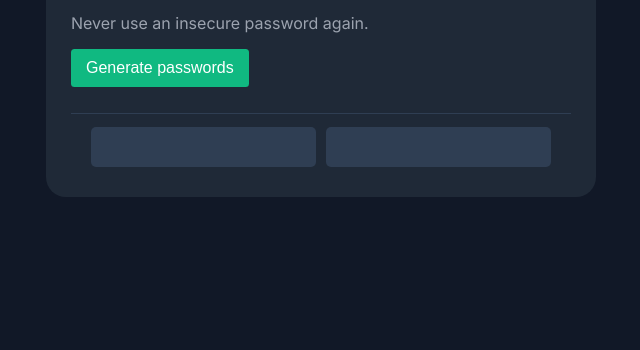
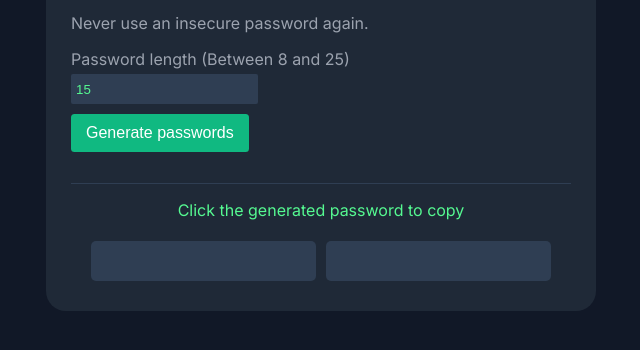
Before and after one commit to nielsen26/Random-Password-Generator, a plain HTML site: page index.html in a window 1280 px wide. Shown: the part 250-600 px from the top of the page, without its empty margins (319-959 px from the left). Drawn offline with Linux system fonts and the light colour scheme.

Commit message:
Mostly completed features

```diff
--- a/index.html
+++ b/index.html
@@ -22,6 +22,15 @@
 			<p id="desc">Never use an insecure password again.</p>
 
 			<form>
+				<label for="clength">Password length (Between 8 and 25)</label>
+				<br />
+				<input
+					type="text"
+					name="clength"
+					id="pass_length"
+					value="15"
+					placeholder="Password length"
+				/><br />
 				<input
 					id="generate_btn"
 					type="button"
@@ -31,6 +40,7 @@
 			</form>
 			<br />
 			<hr />
+			<p id="copy_msg">Click the generated password to copy</p>
 			<div class="results_container">
 				<div class="result" id="result1"></div>
 				<div class="result" id="result2"></div>
--- a/index.js
+++ b/index.js
@@ -16,10 +16,17 @@ const sym = ["~","`","!","@","#","$","%","^","&","*","(",")",
 "_","-","+","=","{","[","}","]",",","|",":",";","<",">",".","?","/"]
 
 const results = document.querySelectorAll(".result")
+const passlen = document.querySelector("#pass_length")
 
 let length = 15
 
 function generate_pass() {
+    let input_len = parseInt(passlen.value)
+
+    if (input_len >= 8 && input_len <= 25) {
+        length = input_len
+    }
+
     for (let n = 0; n < results.length; n++) {
         let password = ""
         for (let i = 0; i < length; i++) {
@@ -33,13 +40,9 @@ for (let i = 0; i < results.length; i++) {
     results[i].addEventListener("click", function(){
         const copyText = results[i]
 
-        /* Select the text field */
-        copyText.select()
-        copyText.setSelectionRange(0, 99999) /* For mobile devices */
+        /* Copy the text inside the text field */
+        navigator.clipboard.writeText(copyText.textContent)
 
-        /* Copy the text inside the text field */
-        navigator.clipboard.writeText(copyText.value)
-
-        alert("Copied the text: " + copyText.value)
+        alert("Copied the text: " + copyText.textContent)
     })
 }
--- a/style.css
+++ b/style.css
@@ -46,6 +46,32 @@ h1 {
     font-size: 100%;
 }
 
+label {
+    color: #9CA3AF;
+    font-family: 'Inter';
+    font-size: 100%;
+}
+
+input {
+    margin: 5px auto;
+}
+
+#pass_length {
+    border-radius: 2px;
+    background-color: #2F3E53;
+    color: #55F991;
+    border-style: none;
+    padding: 5px;
+    outline-style: none;
+    height: 20px;
+}
+
+#copy_msg {
+    text-align: center;
+    color: #55F991;
+    font-family: 'Inter';
+}
+
 #generate_btn {
     background-color: #10B981;
     color: white;
```
